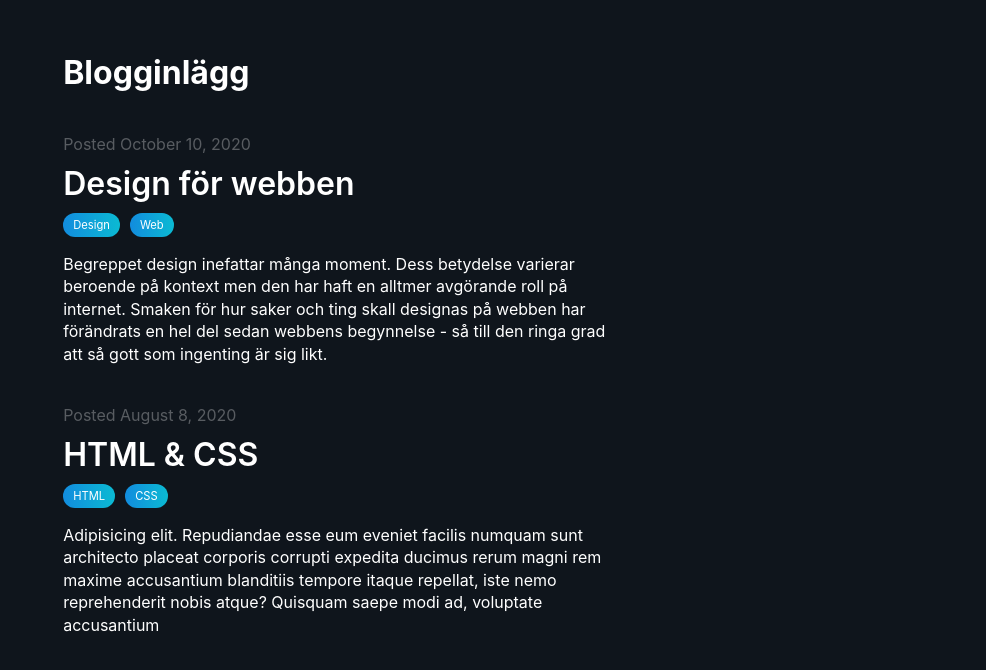
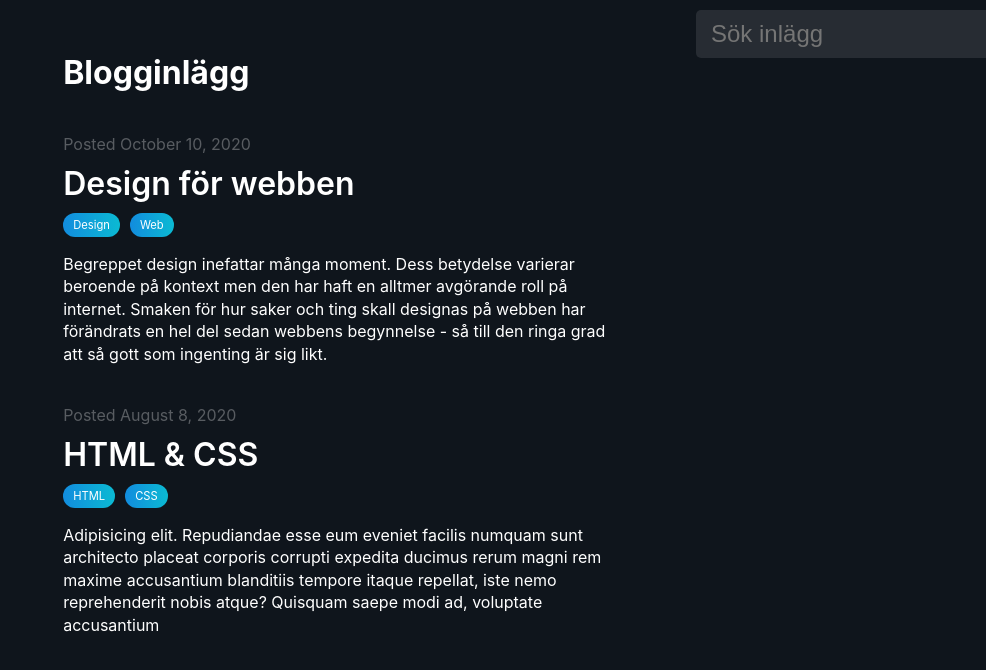
Before and after one commit to SkySails/teorihandboken, a Next.js app: page / in a window 1280 px wide. Shown: the top 670 px of the page, without its empty margins (294-1280 px from the left). Built offline with nearby package versions, Linux system fonts and the light colour scheme.

Commit message:
Add search field

```diff
--- a/pages/index.js
+++ b/pages/index.js
@@ -4,7 +4,7 @@ import matter from "gray-matter";
 import moment from "moment";
 import styled from "styled-components";
 import Link from "next/link";
-import Arrow from "../src/icons/Arrow";
+import Search from "../src/components/Search";
 
 export default function Home({ posts }) {
   return (
@@ -12,6 +12,7 @@ export default function Home({ posts }) {
       <Head>
         <title>Startsida</title>
       </Head>
+      <Search />
       <h1>Blogginlägg</h1>
       {posts.map(
         ({ metadata: { title, description, date, snippet, tags }, slug }) => (
```
